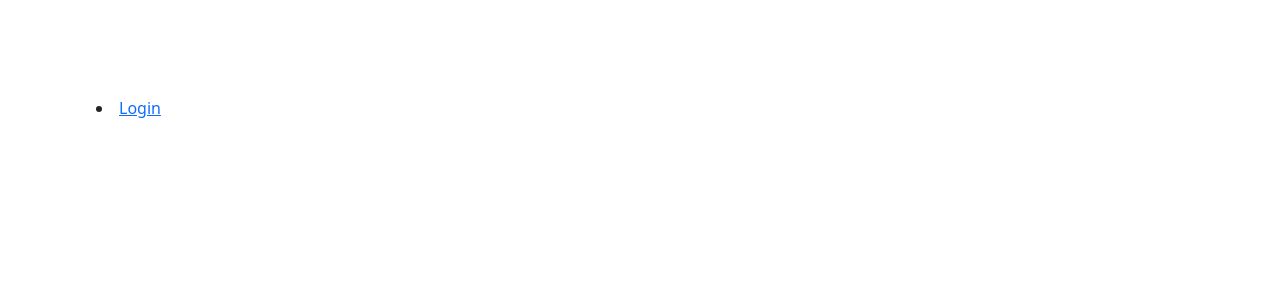
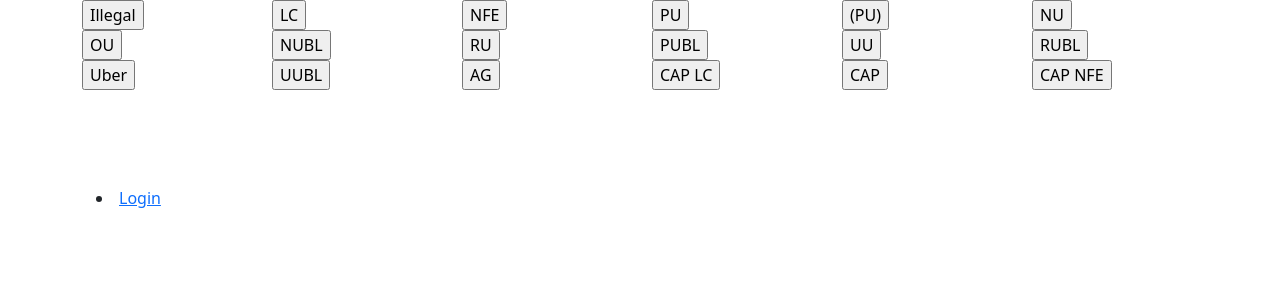
Before and after one commit to jlpboss/Pokeforge-AI_Front-End, a Next.js app in the folder fastapi-frontend/: page / in a window 1280 px wide. Shown: the top 300 px of the page. Built offline with nearby package versions, Linux system fonts and the light colour scheme.

Commit message:
generateing tier buttons

```diff
--- a/fastapi-frontend/package.json
+++ b/fastapi-frontend/package.json
@@ -12,7 +12,7 @@
     "axios": "^1.4.0",
     "bootstrap": "^5.3.1",
     "jwt-decode": "^4.0.0",
-    "next": "14.0.3",
+    "next": "^14.0.3",
     "react": "^18",
     "react-dom": "^18"
   },
--- /dev/null
+++ b/fastapi-frontend/src/components/atom/button.js
@@ -0,0 +1,13 @@
+export default function Button(props){
+        return (
+            <>
+                <input
+                type="button"
+                id={props.text}
+                onClick={props.clickHandler}
+                value={props.text}
+                className={props.className}
+                />
+            </>
+        )
+    }
--- /dev/null
+++ b/fastapi-frontend/src/components/molecule/tierButtons.js
@@ -0,0 +1,30 @@
+import Button from "../atom/button"
+
+export default function SelectionBar(props) {
+    const tierButtons = [];
+
+    for (let tierIndex = 0; tierIndex < props.allTiers.length; tierIndex += 6) {
+        const buttonsInRow = [];
+        for (let i = 0; i < 6 && tierIndex + i < props.allTiers.length; i++) {
+            buttonsInRow.push(
+                <div key={tierIndex + i} className="col">
+                    <Button
+                    text={props.allTiers[tierIndex + i]}
+                    clickHandler={props.clickHandler}
+                    className={"custom-button"}
+                    />
+                </div>
+            );
+        }
+        tierButtons.push(
+            <div key={tierIndex} className="row justify-content-between">
+                {buttonsInRow}
+            </div>
+        );
+    }
+    return (
+        <div className="container">
+            {tierButtons}
+        </div>
+    );
+}
--- a/fastapi-frontend/src/pages/_app.js
+++ b/fastapi-frontend/src/pages/_app.js
@@ -1,8 +1,11 @@
 import 'bootstrap/dist/css/bootstrap.min.css';
 import { GlobalStateProvider } from '../context/GlobalState';
 import styles from '../styles/global.module.css';
-
+import { useEffect } from "react";
 function MyApp({ Component, pageProps }) {
+  useEffect(() => {
+    require("bootstrap/dist/js/bootstrap.bundle.min.js");
+  }, []);
   return (
     <GlobalStateProvider>
       <div><Component {...pageProps} /></div>
--- a/fastapi-frontend/src/pages/index.js
+++ b/fastapi-frontend/src/pages/index.js
@@ -6,8 +6,34 @@ import authService from '../services/auth.service';
 import { jwtDecode } from "jwt-decode";
 import styles from '../styles/home.module.css';
 import Link from 'next/link';
+import TierButtons from '@/components/molecule/tierButtons';
 
 export default function Home() {
+
+  const testTiers = [
+    "Illegal",
+    "LC",
+    "NFE",
+    "PU",
+    "(PU)",
+    "NU",
+    "OU",
+    "NUBL",
+    "RU",
+    "PUBL",
+    "UU",
+    "RUBL",
+    "Uber",
+    "UUBL",
+    "AG",
+    "CAP LC",
+    "CAP",
+    "CAP NFE"
+  ]
+
+  function handleTierClick(e){
+    console.log(e)
+  }
 
   const { state, dispatch } = useGlobalState();
 
@@ -34,6 +60,11 @@ export default function Home() {
 
   return (
     <>
+      <TierButtons
+      allTiers={testTiers}
+      clickHandler={handleTierClick}
+      />
+
       <main className={`${styles.main}`}>
 
         <div className={styles.grid}>
```
Also changed, not shown: 1 other file (tests, documents, lock files or other folders).
